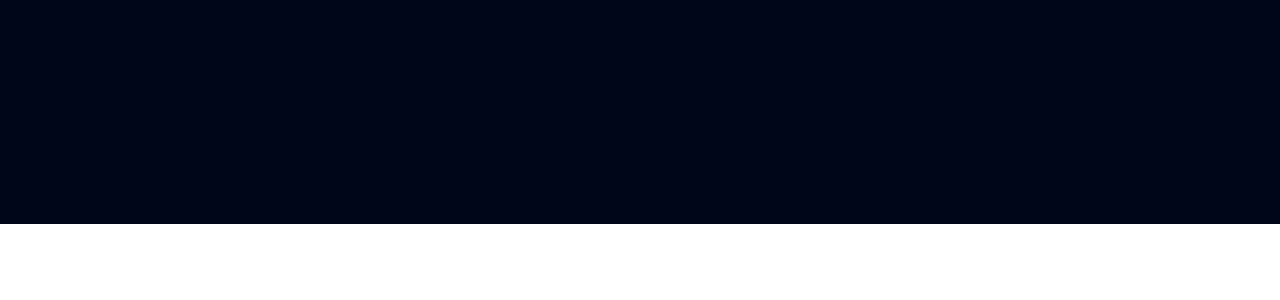
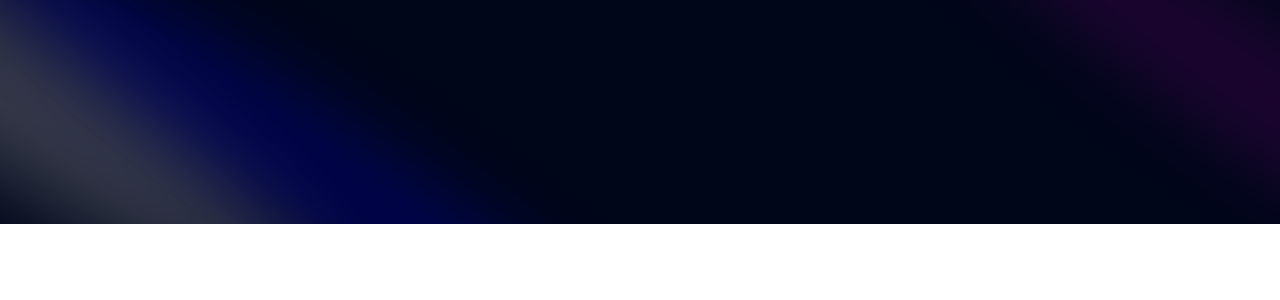
Before and after one commit to suzubu/portfolio_practice, a Next.js app: page / in a window 1280 px wide. Shown: the top 300 px of the page. Built offline with nearby package versions, Linux system fonts and the light colour scheme.

Commit message:
Add keyframes & animation

```diff
--- a/app/globals.css
+++ b/app/globals.css
@@ -57,6 +57,7 @@
   --purple: 270 90% 80%; /* #CBACF9 */
 }
 
+/* Dark mode */
 .dark {
   --background: 240 10% 3.9%;
   --foreground: 0 0% 98%;
@@ -104,6 +105,10 @@
   --purple: 270 80% 70%;
 }
 
+/* Animation Variables */
+--animation-duration: 40s;
+--animation-direction: forwards;
+
 /* Base styles */
 * {
   border-color: hsl(var(--border));
@@ -117,6 +122,129 @@ body {
 
 button {
   outline: none;
+}
+
+/* Keyframes */
+@keyframes accordion-down {
+  from {
+    height: 0;
+  }
+  to {
+    height: var(--radix-accordion-content-height);
+  }
+}
+
+@keyframes accordion-up {
+  from {
+    height: var(--radix-accordion-content-height);
+  }
+  to {
+    height: 0;
+  }
+}
+
+@keyframes spotlight {
+  0% {
+    opacity: 0;
+    transform: translate(-72%, -62%) scale(0.5);
+  }
+  100% {
+    opacity: 1;
+    transform: translate(-50%, -40%) scale(1);
+  }
+}
+
+@keyframes shimmer {
+  from {
+    background-position: 0 0;
+  }
+  to {
+    background-position: -200% 0;
+  }
+}
+
+@keyframes moveHorizontal {
+  0% {
+    transform: translateX(-50%) translateY(-10%);
+  }
+  50% {
+    transform: translateX(50%) translateY(10%);
+  }
+  100% {
+    transform: translateX(-50%) translateY(-10%);
+  }
+}
+
+@keyframes moveInCircle {
+  0% {
+    transform: rotate(0deg);
+  }
+  50% {
+    transform: rotate(180deg);
+  }
+  100% {
+    transform: rotate(360deg);
+  }
+}
+
+@keyframes moveVertical {
+  0% {
+    transform: translateY(-50%);
+  }
+  50% {
+    transform: translateY(50%);
+  }
+  100% {
+    transform: translateY(-50%);
+  }
+}
+
+@keyframes scroll {
+  to {
+    transform: translate(calc(-50% - 0.5rem));
+  }
+}
+
+/* Animation Utility Classes */
+.animate-accordion-down {
+  animation: accordion-down 0.2s ease-out;
+}
+
+.animate-accordion-up {
+  animation: accordion-up 0.2s ease-out;
+}
+
+.animate-spotlight {
+  animation: spotlight 2s ease 0.75s 1 forwards;
+}
+
+.animate-shimmer {
+  animation: shimmer 2s linear infinite;
+}
+
+.animate-first {
+  animation: moveVertical 30s ease infinite;
+}
+
+.animate-second {
+  animation: moveInCircle 20s reverse infinite;
+}
+
+.animate-third {
+  animation: moveInCircle 40s linear infinite;
+}
+
+.animate-fourth {
+  animation: moveHorizontal 40s ease infinite;
+}
+
+.animate-fifth {
+  animation: moveInCircle 20s ease infinite;
+}
+
+.animate-scroll {
+  animation: scroll var(--animation-duration) var(--animation-direction) linear
+    infinite;
 }
 
 /* Typography */
```
